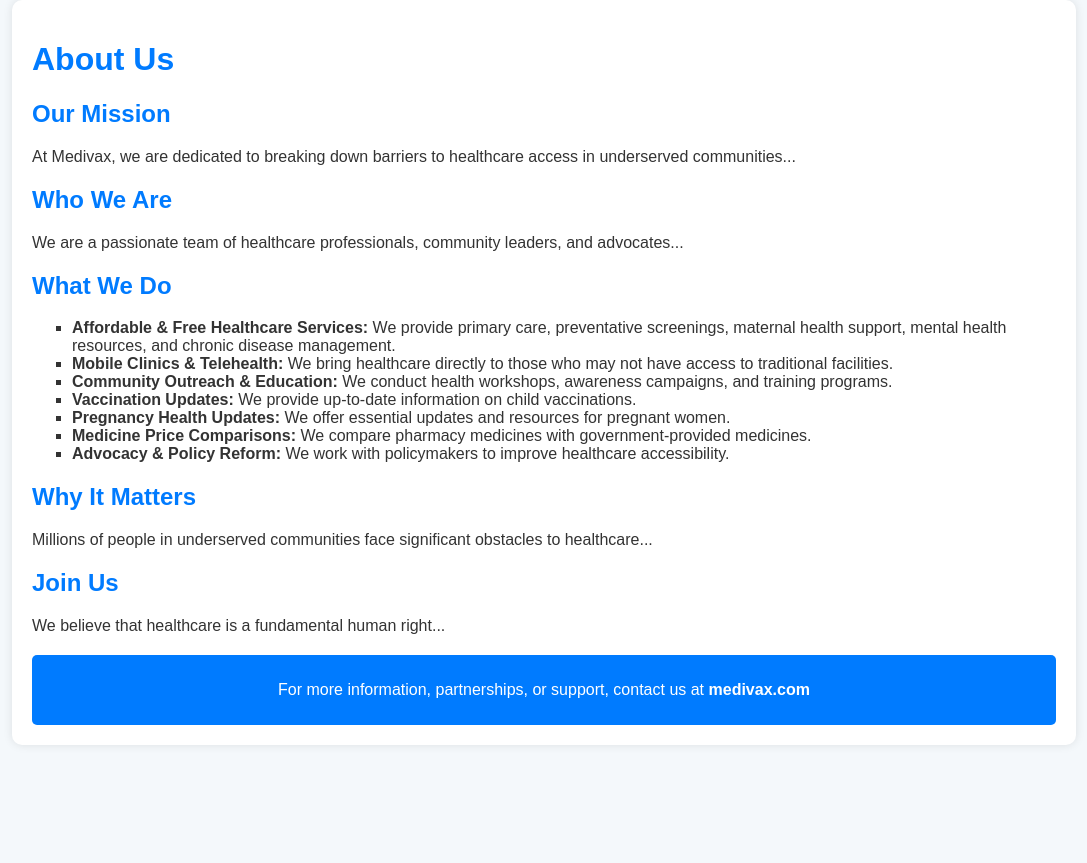
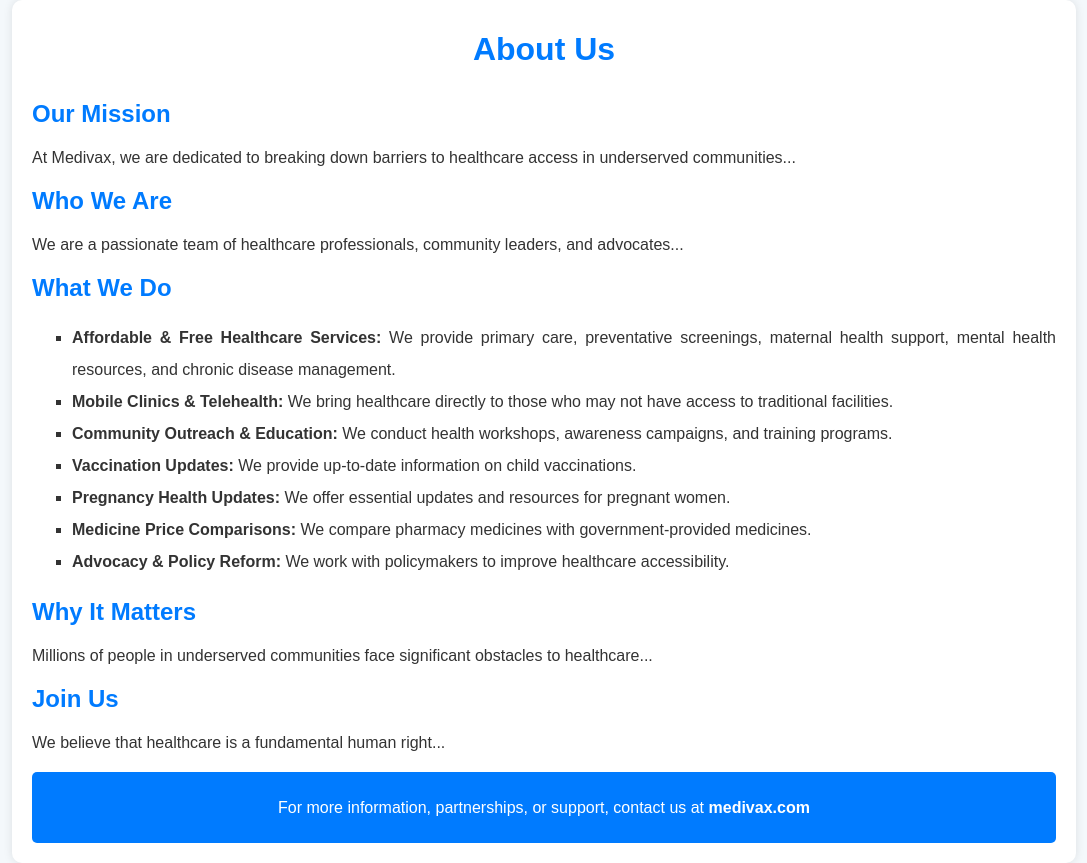
Before and after one commit to Madhur-Indurkhya/Medivax, a plain HTML site: page about.html in a window 1280 px wide. Shown: the whole page, without its empty margins (96-1183 px from the left). Before the commit the page ends 800 px from the top, so only its background shows below. Drawn offline with Linux system fonts and the light colour scheme.

Commit message:
Update about.html

```diff
--- a/about.html
+++ b/about.html
@@ -19,6 +19,10 @@
             background-color: white;
             box-shadow: 0 0 10px rgba(0, 0, 0, 0.1);
             border-radius: 10px;
+        }
+        .container p{
+            text-align: justify;
+            line-height: 1.2;
         }
         h1, h2 {
             color: #007bff;
@@ -43,16 +47,17 @@
 </head>
 <body>
     <div class="container">
-        <h1>About Us</h1>
+        <h1 style="display: flex;justify-content: center; align-items: center;position:relative;top:-10px;">About Us</h1>
         <h2>Our Mission</h2>
-        <p>At Medivax, we are dedicated to breaking down barriers to healthcare access in underserved communities...</p>
+        <p >At Medivax, we are dedicated to breaking down barriers to healthcare access in underserved communities...</p>
 
         <h2>Who We Are</h2>
         <p>We are a passionate team of healthcare professionals, community leaders, and advocates...</p>
 
         <h2>What We Do</h2>
-        <ul>
-            <li><strong>Affordable & Free Healthcare Services:</strong> We provide primary care, preventative screenings, maternal health support, mental health resources, and chronic disease management.</li>
+        <ul style="text-align: justify;
+        line-height:2">
+            <li><strong >Affordable & Free Healthcare Services:</strong> We provide primary care, preventative screenings, maternal health support, mental health resources, and chronic disease management.</li>
             <li><strong>Mobile Clinics & Telehealth:</strong> We bring healthcare directly to those who may not have access to traditional facilities.</li>
             <li><strong>Community Outreach & Education:</strong> We conduct health workshops, awareness campaigns, and training programs.</li>
             <li><strong>Vaccination Updates:</strong> We provide up-to-date information on child vaccinations.</li>
@@ -67,8 +72,8 @@
         <h2>Join Us</h2>
         <p>We believe that healthcare is a fundamental human right...</p>
 
-        <div class="contact">
-            <p>For more information, partnerships, or support, contact us at <a href="mailto:info@yourorganization.com">medivax.com</a></p>
+        <div class="contact" style="display: flex; justify-content: center; align-items: center;">
+            <p>For more information, partnerships, or support, contact us at <a href="rajk769867@gmail.com">medivax.com</a></p>
         </div>
     </div>
 </body>
```
